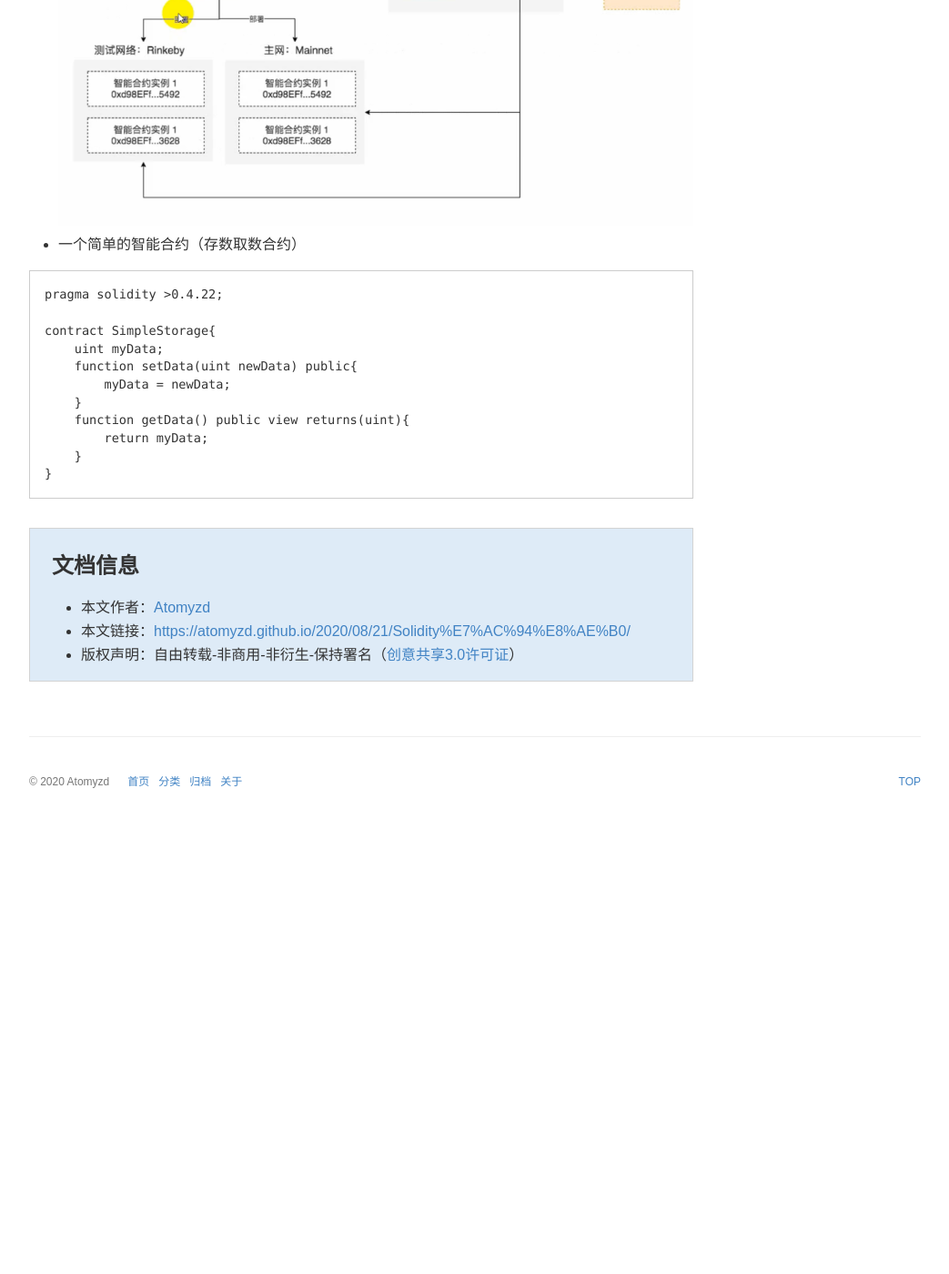
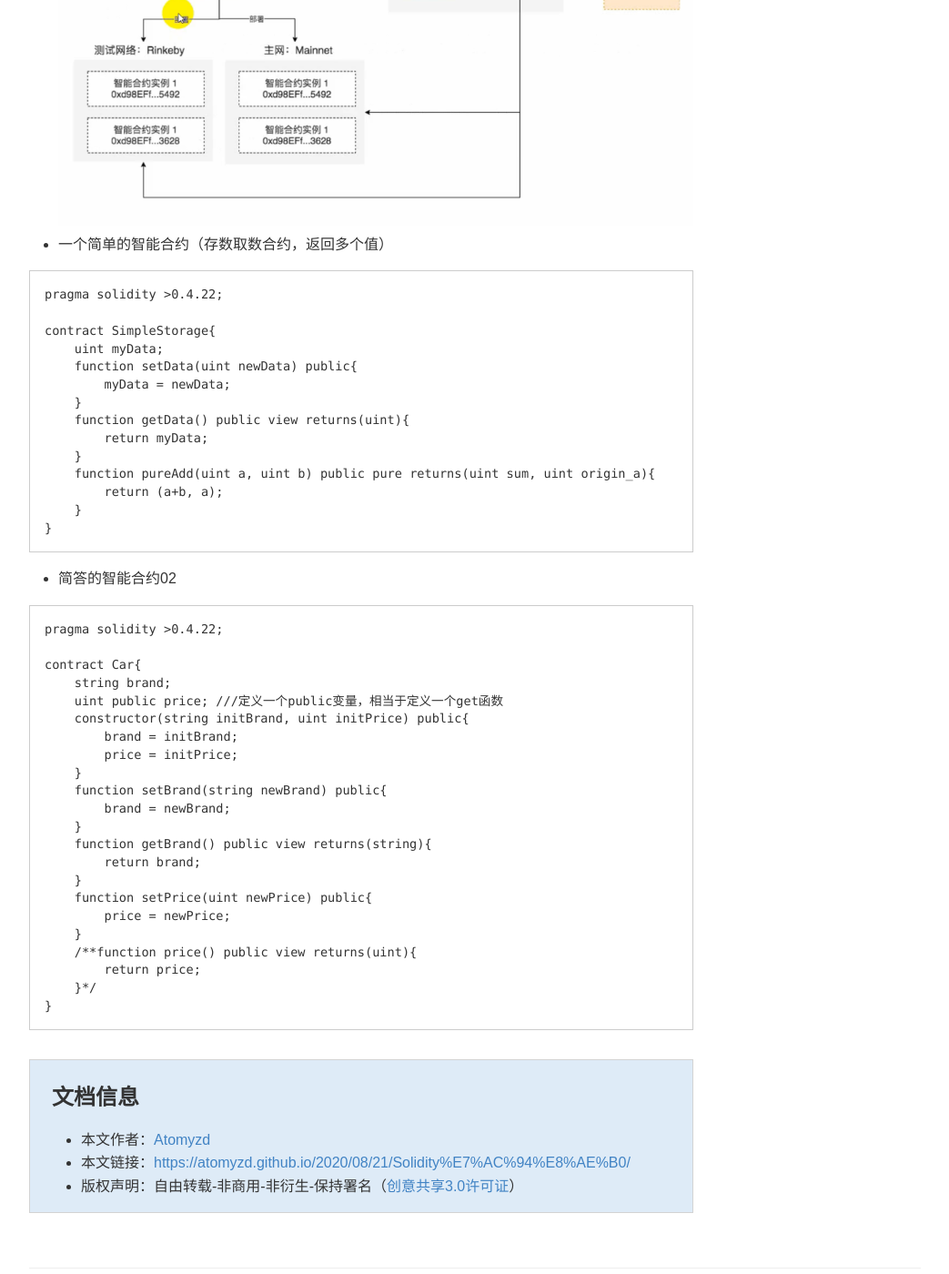
Before and after one commit to Atomyzd/Atomyzd.github.io, a Jekyll site: the page built from _posts/2020-8-21-Solidity笔记.md, in a window 1280 px wide and 1400 px high, scrolled down 891 px. Shown: the whole window at 91% size, without its empty margins (118-1161 px from the left). Built offline with Jekyll 4.4.1, drawn with Linux system fonts in a browser that asks for light colours; some web fonts are replaced; comment, search, counter and statistics services are not loaded; a style sheet for code colours, icons or effects is not loaded; before the commit the page ends 1807 px from its top, so only the background shows below that; some of the changed text lies outside the part shown.

Commit message:
update posts

````diff
--- a/_posts/2020-8-21-Solidity笔记.md
+++ b/_posts/2020-8-21-Solidity笔记.md
@@ -19,7 +19,7 @@ keywords: Solidity,笔记
    3. npm install -g solc (注：npm和node安装过程参考 [帖子](https://www.cnblogs.com/xbzhu/p/8886961.html)
 - Solidity源码与智能合约工作流程图
 ![Solidity Workflow](/images/posts/Solidity/Solidity-work.png)
-- 一个简单的智能合约（存数取数合约）
+- 一个简单的智能合约（存数取数合约，返回多个值）
 
 
 ```python
@@ -33,5 +33,36 @@ contract SimpleStorage{
     function getData() public view returns(uint){
         return myData;
     }
+    function pureAdd(uint a, uint b) public pure returns(uint sum, uint origin_a){
+        return (a+b, a);
+    }
 }
 ```
+
+- 简答的智能合约02
+
+
+```python
+pragma solidity >0.4.22;
+
+contract Car{
+    string brand;
+    uint public price; ///定义一个public变量，相当于定义一个get函数
+    constructor(string initBrand, uint initPrice) public{
+        brand = initBrand;
+        price = initPrice;
+    }
+    function setBrand(string newBrand) public{
+        brand = newBrand;
+    }
+    function getBrand() public view returns(string){
+        return brand;
+    }
+    function setPrice(uint newPrice) public{
+        price = newPrice;
+    }
+    /**function price() public view returns(uint){
+        return price;
+    }*/
+}
+```
````
